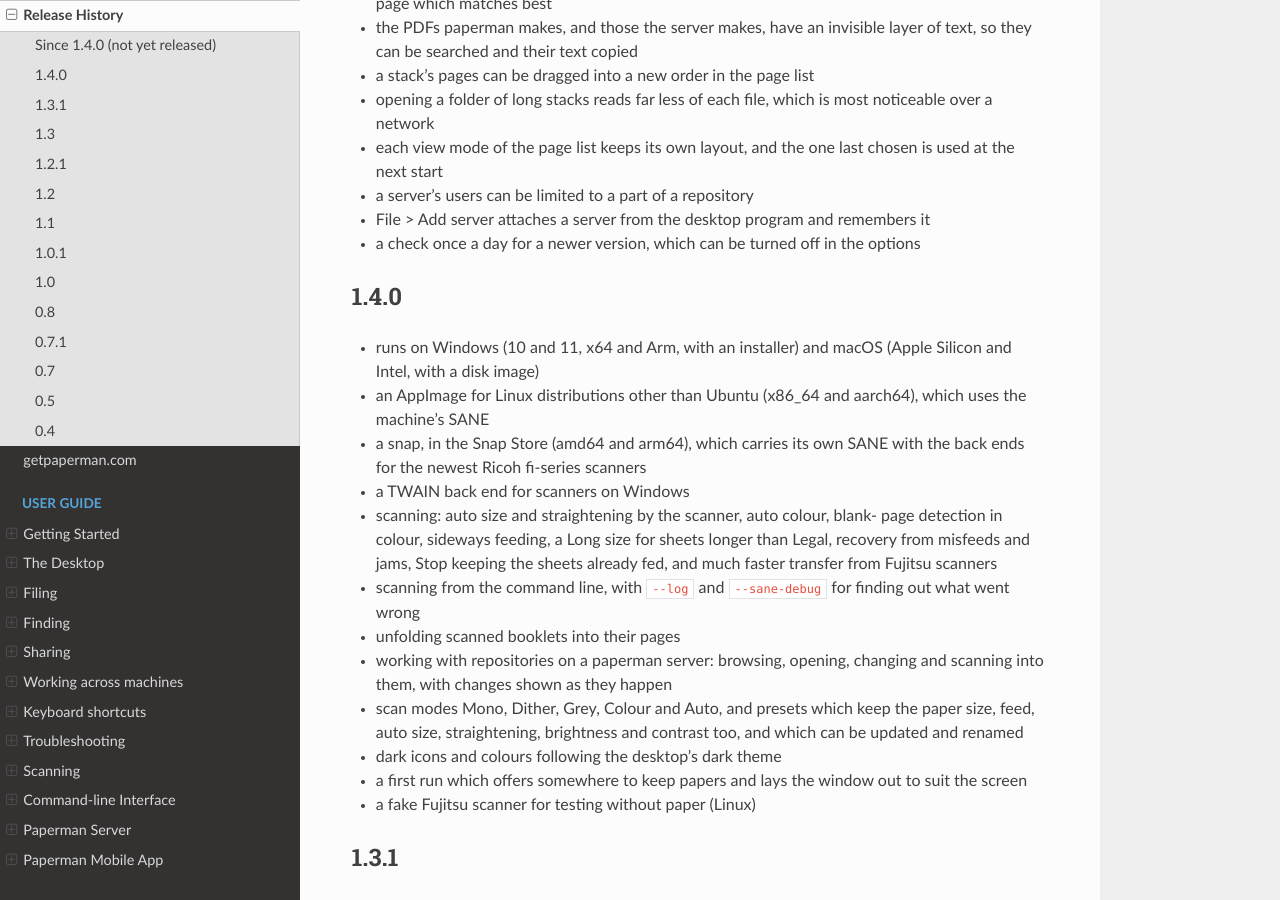
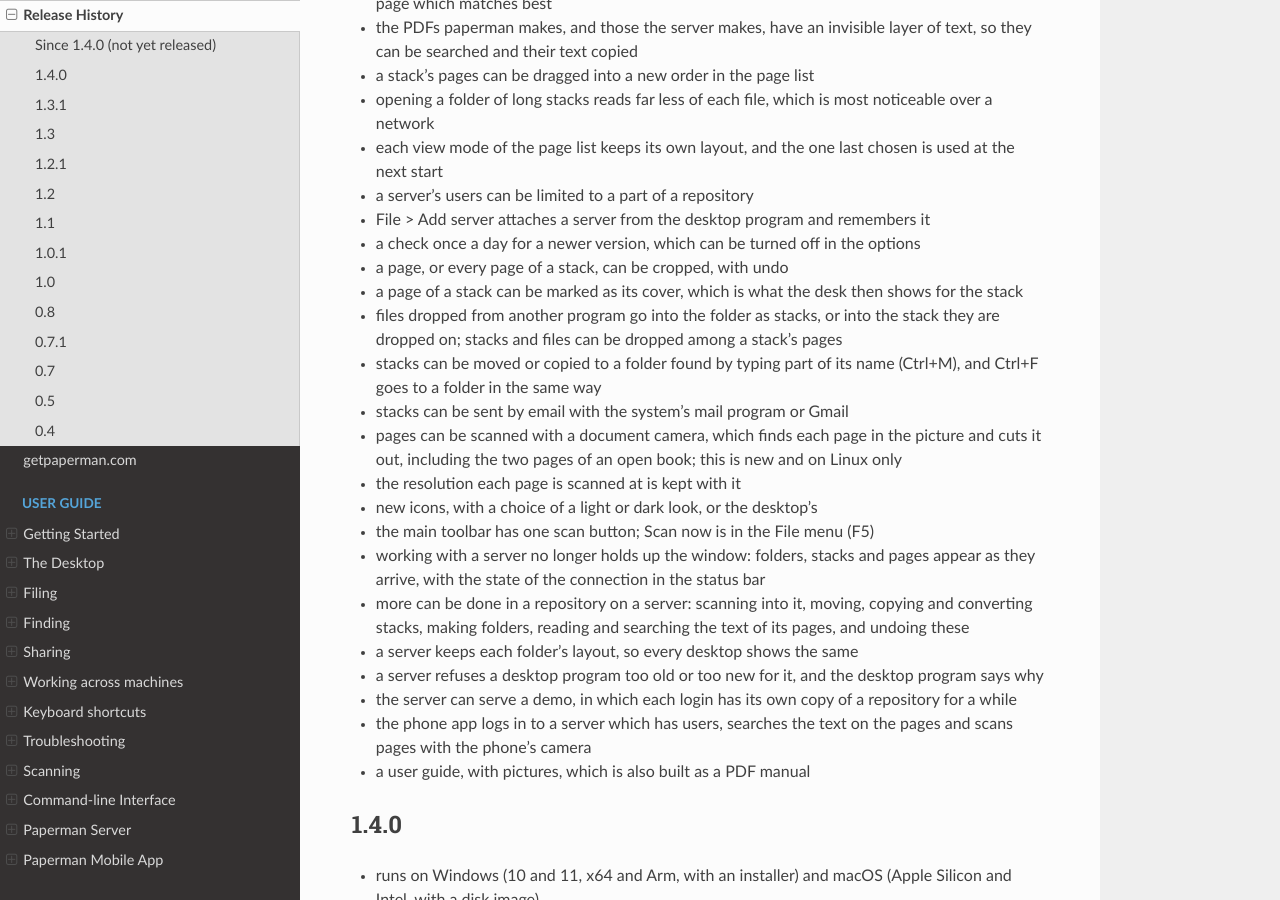
Before and after one commit to sjg20/paperman, a Sphinx documentation site: the page built from doc/history.rst, in a window 1280 px wide and 900 px high, scrolled down 416 px. Built offline with Sphinx 7.4.7 and the Read the Docs theme 3.1.0, drawn with Linux system fonts in a browser that asks for light colours.

Commit message:
doc: Bring the release history up to date
The list of changes since the last release leaves out much of what has
changed: cropping, covers, dropping files, emailing, the camera, the new
icons and most of the work on servers.

Add these, so that the list is ready to become the next release's.

Co-developed-by: Claude Fable 5.2 <noreply@anthropic.com>
Claude-Session: https://claude.ai/code/session_01BxfLL7T8McSpFMMxYekitE

```diff
--- a/doc/history.rst
+++ b/doc/history.rst
@@ -25,6 +25,35 @@ Since 1.4.0 (not yet released)
   remembers it
 - a check once a day for a newer version, which can be turned off in the
   options
+- a page, or every page of a stack, can be cropped, with undo
+- a page of a stack can be marked as its cover, which is what the desk
+  then shows for the stack
+- files dropped from another program go into the folder as stacks, or
+  into the stack they are dropped on; stacks and files can be dropped
+  among a stack's pages
+- stacks can be moved or copied to a folder found by typing part of its
+  name (Ctrl+M), and Ctrl+F goes to a folder in the same way
+- stacks can be sent by email with the system's mail program or Gmail
+- pages can be scanned with a document camera, which finds each page in
+  the picture and cuts it out, including the two pages of an open book;
+  this is new and on Linux only
+- the resolution each page is scanned at is kept with it
+- new icons, with a choice of a light or dark look, or the desktop's
+- the main toolbar has one scan button; Scan now is in the File menu (F5)
+- working with a server no longer holds up the window: folders, stacks
+  and pages appear as they arrive, with the state of the connection in
+  the status bar
+- more can be done in a repository on a server: scanning into it, moving,
+  copying and converting stacks, making folders, reading and searching the
+  text of its pages, and undoing these
+- a server keeps each folder's layout, so every desktop shows the same
+- a server refuses a desktop program too old or too new for it, and the
+  desktop program says why
+- the server can serve a demo, in which each login has its own copy of a
+  repository for a while
+- the phone app logs in to a server which has users, searches the text on
+  the pages and scans pages with the phone's camera
+- a user guide, with pictures, which is also built as a PDF manual
 
 1.4.0
 -----
```
